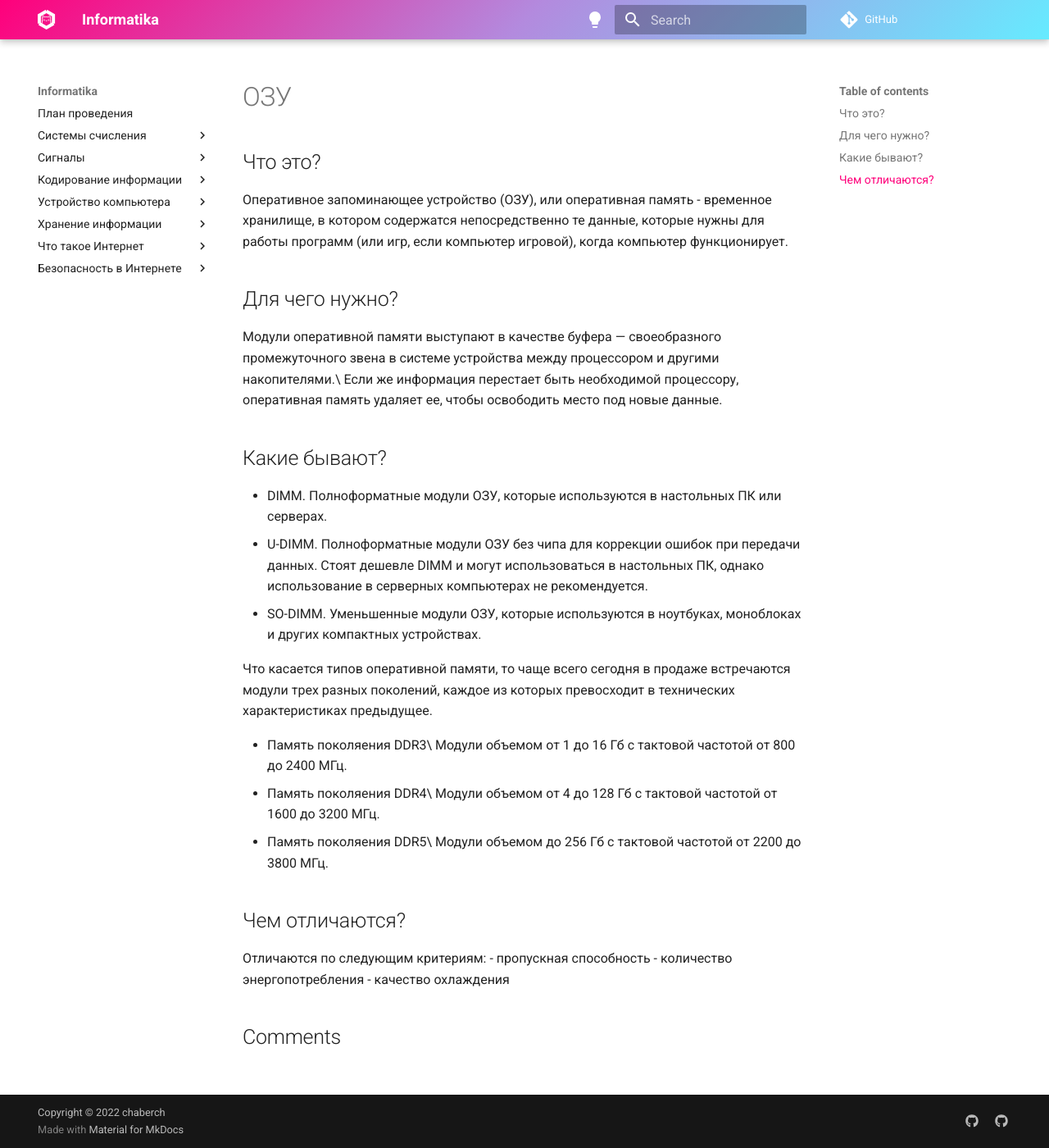
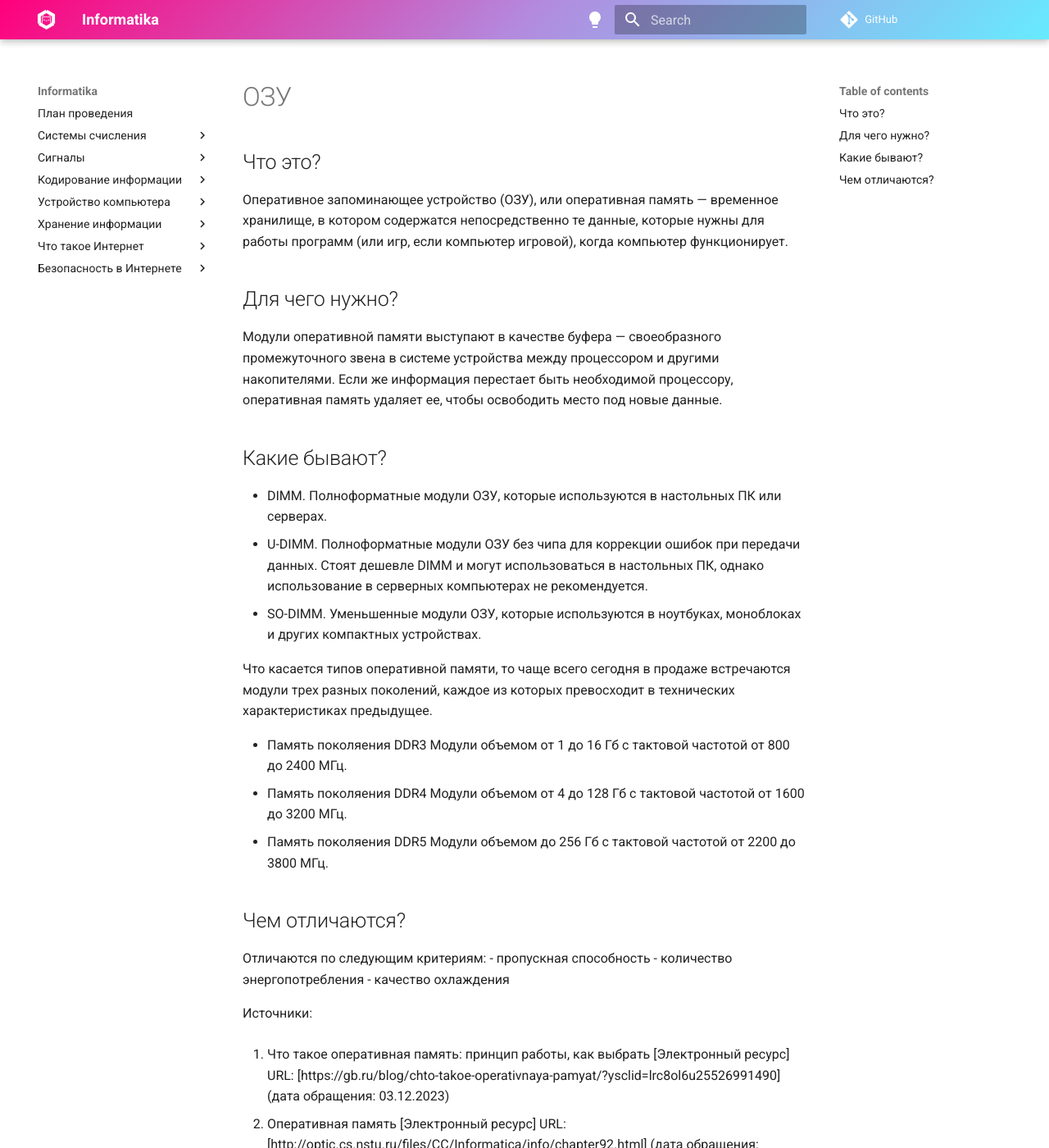
Before and after one commit to chabErch/Informatika, an MkDocs documentation site: the page built from docs/Основные блоки и устройство компьютера/Устройства хранения данных/ОЗУ.md, in a window 1280 px wide and 1400 px high. Shown: the whole window at 82% size. Built offline with MkDocs 1.6.1 and Material for MkDocs 9.7.7, drawn with Linux system fonts in a browser that asks for light colours; comment, search, counter and statistics services are not loaded; some of the changed text lies outside the part shown.

Commit message:
Update ОЗУ.md

```diff
--- a/docs/Основные блоки и устройство компьютера/Устройства хранения данных/ОЗУ.md
+++ b/docs/Основные блоки и устройство компьютера/Устройства хранения данных/ОЗУ.md
@@ -1,38 +1,53 @@
 # ОЗУ
 
 ## Что это?
-Оперативное запоминающее устройство (ОЗУ), или оперативная память - временное хранилище, в
-котором содержатся непосредственно те данные, которые нужны для работы программ (или игр,
+Оперативное запоминающее устройство (ОЗУ), или оперативная память — временное хранилище,
+в котором содержатся непосредственно те данные,
+которые нужны для работы программ (или игр,
 если компьютер игровой), когда компьютер функционирует.
 
+
 ## Для чего нужно?
-
 Модули оперативной памяти выступают в качестве буфера — своеобразного промежуточного звена
-в системе устройства между процессором и другими накопителями.\
+в системе устройства между процессором и другими накопителями.
 Если же информация перестает быть необходимой процессору, оперативная память удаляет ее,
 чтобы освободить место под новые данные.
 
+
 ## Какие бывают?
-
-- DIMM. Полноформатные модули ОЗУ, которые используются в настольных ПК или серверах.
-- U-DIMM. Полноформатные модули ОЗУ без чипа для коррекции ошибок при передачи данных.
+- DIMM. Полноформатные модули ОЗУ,
+которые используются в настольных ПК или серверах.
+- U-DIMM. Полноформатные модули ОЗУ без чипа для
+коррекции ошибок при передачи данных.
 Стоят дешевле DIMM и могут использоваться в настольных ПК, однако использование в серверных
 компьютерах не рекомендуется.
-- SO-DIMM. Уменьшенные модули ОЗУ, которые используются в ноутбуках, моноблоках и других
+- SO-DIMM. Уменьшенные модули ОЗУ,
+которые используются в ноутбуках, моноблоках и других
 компактных устройствах.
 
 Что касается типов оперативной памяти, то чаще всего сегодня в продаже встречаются модули трех
 разных поколений, каждое из которых превосходит в технических характеристиках предыдущее.
 
-- Память поколяения DDR3\
+- Память поколяения DDR3
 Модули объемом от 1 до 16 Гб с тактовой частотой от 800 до 2400 МГц.
-- Память поколяения DDR4\
+- Память поколяения DDR4
 Модули объемом от 4 до 128 Гб с тактовой частотой от 1600 до 3200 МГц.
-- Память поколяения DDR5\
+- Память поколяения DDR5
 Модули объемом до 256 Гб с тактовой частотой от 2200 до 3800 МГц.
+
 
 ## Чем отличаются?
 Отличаются по следующим критериям:
 - пропускная способность
 - количество энергопотребления
 - качество охлаждения
+
+Источники:
+
+1. Что такое оперативная память: принцип работы, как выбрать [Электронный ресурс] URL: [https://gb.ru/blog/chto-takoe-operativnaya-pamyat/?ysclid=lrc8ol6u25526991490]  (дата обращения: 03.12.2023)
+
+2. Оперативная память [Электронный ресурс] URL: [http://optic.cs.nstu.ru/files/CC/Informatica/info/chapter92.html]  (дата обращения: 03.12.2023)
+
+3. Запоминающие устройства [Электронный ресурс] URL:  [http://www.plam.ru/radioel/lekcii_po_shemotehnike/p7.php] (дата обращения: 03.12.2023)
+
+4. Организация внутренней памяти [Электронный ресурс] URL: [https://de.ifmo.ru/bk_netra/page.php?index=45&tutindex=19] (дата обращения: 03.12.2023)
```
